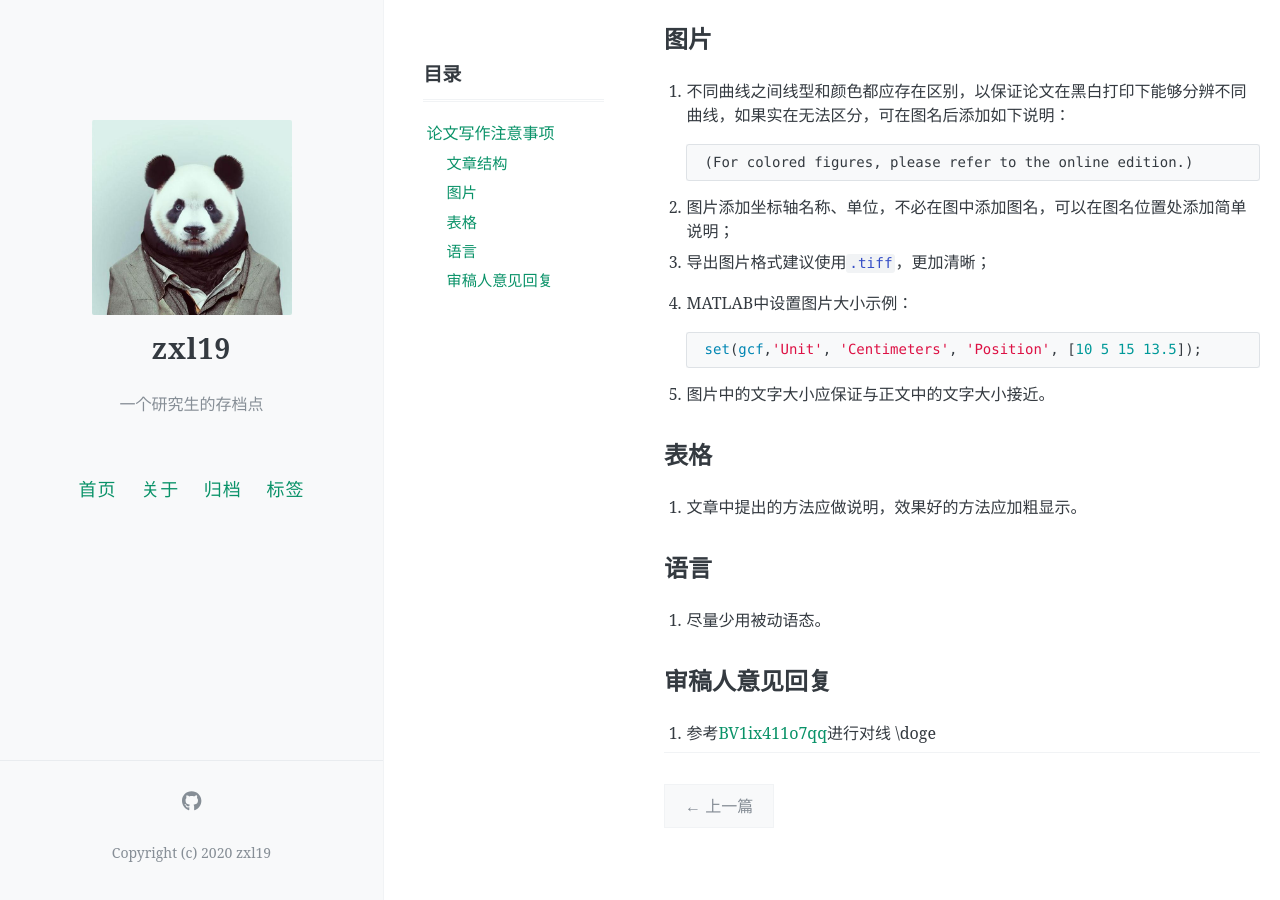
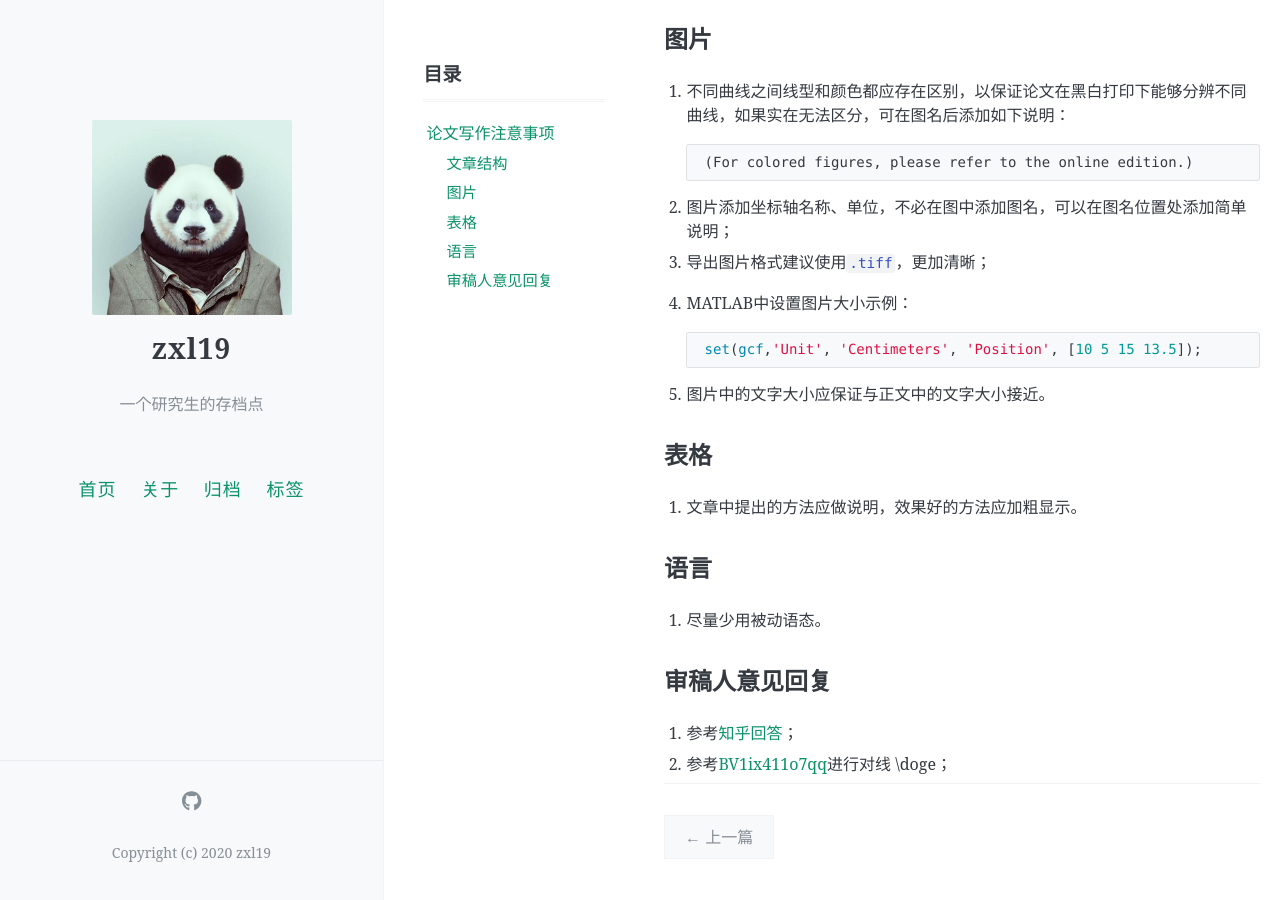
Before and after one commit to zxl19/zxl19.github.io, a Jekyll site: the page built from _posts/2020-10-16-paper-writing.md, in a window 1280 px wide and 900 px high, scrolled down 725 px. Built offline with Jekyll 4.4.1, drawn with Linux system fonts in a browser that asks for light colours; comment, search, counter and statistics services are not loaded; before the commit the page ends 1593 px from its top, so only the background shows below that.

Commit message:
Update 2020-10-16-paper-writing.md

```diff
--- a/_posts/2020-10-16-paper-writing.md
+++ b/_posts/2020-10-16-paper-writing.md
@@ -64,4 +64,5 @@ pinned: false
 
 ## 审稿人意见回复
 
-1. 参考[BV1ix411o7qq](https://www.bilibili.com/video/BV1ix411o7qq)进行对线 \doge
+1. 参考[知乎回答](https://www.zhihu.com/question/370758333)；
+2. 参考[BV1ix411o7qq](https://www.bilibili.com/video/BV1ix411o7qq)进行对线 \doge；
```
